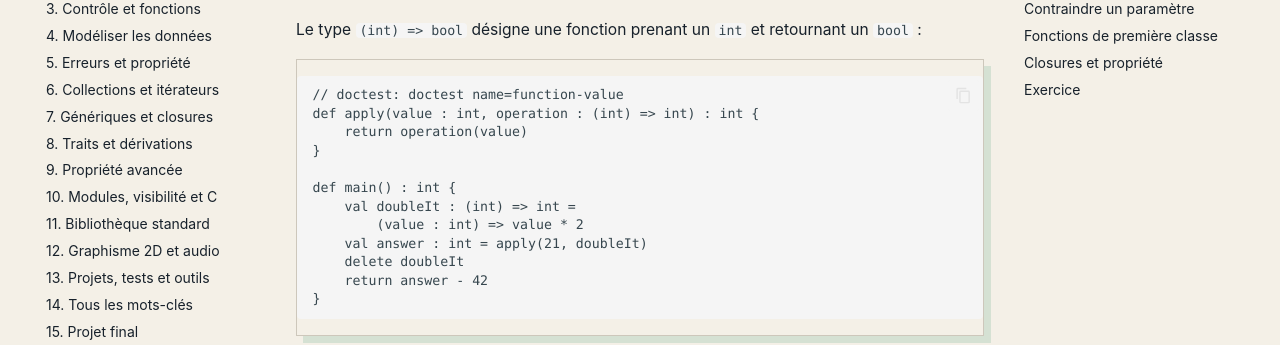
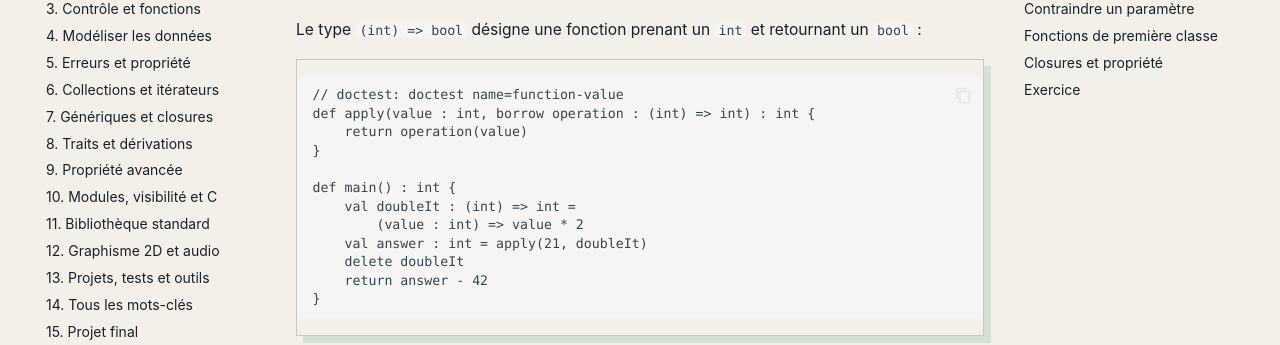
Before and after one commit to cyril103/janus, an MkDocs documentation site: the page built from website/docs/book/07-generiques-closures.md, in a window 1280 px wide and 900 px high, scrolled down 1879 px. Shown: the part 154-499 px from the top of the window. Built offline with MkDocs 1.6.1 and Material for MkDocs 9.7.7, drawn with Linux system fonts in a browser that asks for light colours; comment, search, counter and statistics services are not loaded; some of the changed text lies outside the part shown.

Commit message:
docs: adopt explicit ownership in book snippets

````diff
--- a/website/docs/book/07-generiques-closures.md
+++ b/website/docs/book/07-generiques-closures.md
@@ -70,7 +70,7 @@ Le type `(int) => bool` désigne une fonction prenant un `int` et retournant un
 
 ```janus
 // doctest: doctest name=function-value
-def apply(value : int, operation : (int) => int) : int {
+def apply(value : int, borrow operation : (int) => int) : int {
     return operation(value)
 }
 
````
Also changed, not shown: other parts of website/docs/book/07-generiques-closures.md (+1 -1 lines), website/docs/book/15-projet-final.md (+1 -1 lines).
